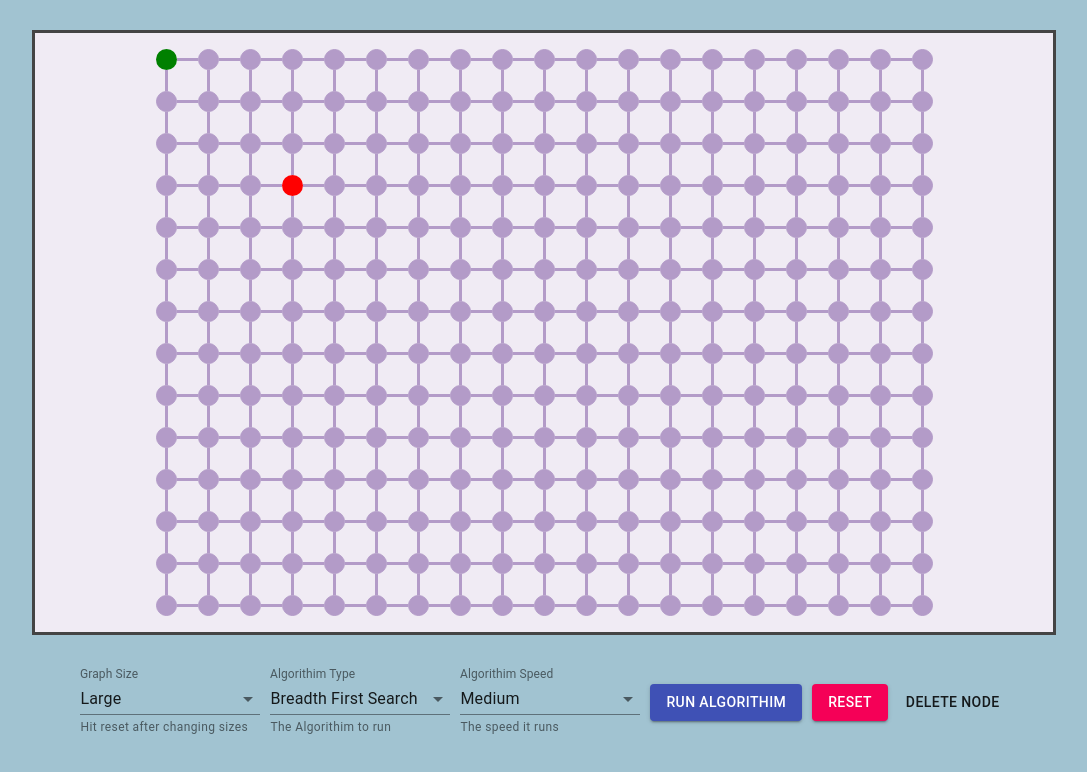
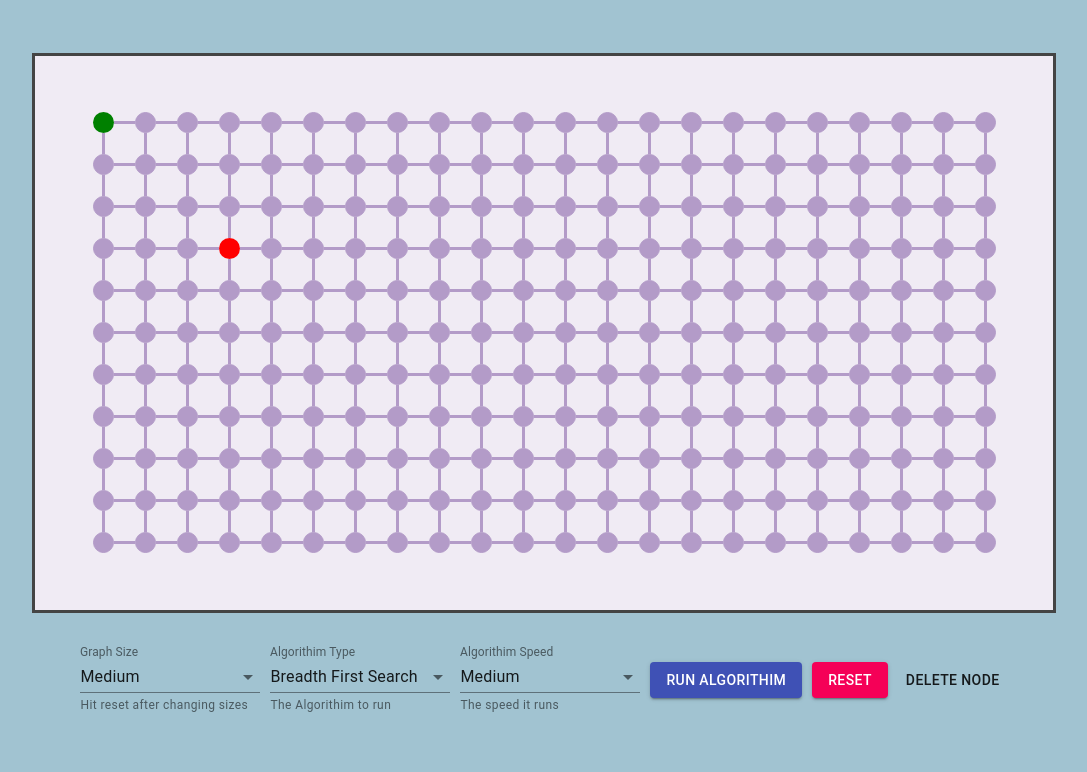
Before and after one commit to Sparrkyy/algorithim_visualizer, a React (Create React App) app: page / in a window 1280 px wide. Shown: the top 772 px of the page, without its empty margins (96-1183 px from the left). Built offline with nearby package versions, Linux system fonts and the light colour scheme.

Commit message:
changed the ratio of the width and height

```diff
--- a/src/components/Dashboard.tsx
+++ b/src/components/Dashboard.tsx
@@ -10,8 +10,8 @@ const FINISH_NODE_CORDS: NodeCords = [6, 6];
 const Dashboard: FC = () => {
 	const startNodeRef = useRef(START_NODE_CORDS);
 	const finishNodeRef = useRef(FINISH_NODE_CORDS);
-	const [graphHeight, setGraphHeight] = useState(27);
-	const [graphWidth, setGraphWidth] = useState(37);
+	const [graphHeight, setGraphHeight] = useState(21);
+	const [graphWidth, setGraphWidth] = useState(43);
 	const [graph, setGraph] = useState(
 		generateGraph(startNodeRef.current, finishNodeRef.current, graphHeight, graphWidth)
 	);
--- a/src/components/OptionsBar.tsx
+++ b/src/components/OptionsBar.tsx
@@ -12,6 +12,7 @@ import FormHelperText from "@material-ui/core/FormHelperText";
 import FormControl from "@material-ui/core/FormControl";
 import Select from "@material-ui/core/Select";
 import Button from "@material-ui/core/Button";
+import { useEffect } from "react";
 
 interface OptionsBarContent {
 	Graph: GraphUnit[][];
@@ -64,7 +65,12 @@ const OptionsBar: FC<OptionsBarContent> = ({
 	const [currentAlgo, setCurrentAlgo] = useState(AlgoTypes.BFS);
 	const [DELAY_TIME, setDelayTime] = useState(60);
 	const [isAlgoRunning, setIsAlgoRunning] = useState(false);
-	const [graphSize, setGraphSize] = useState(27);
+	const [graphSize, setGraphSize] = useState(21);
+
+	useEffect(() => {
+		setGraphHeight(graphSize as number);
+		setGraphWidth((graphSize as number) * 2 + 1);
+	});
 
 	const setAlgoRunningToFalse = () => {
 		setIsAlgoRunning(false);
@@ -82,9 +88,10 @@ const OptionsBar: FC<OptionsBarContent> = ({
 						setGraphSize(e.target.value as number);
 						setGraphHeight(e.target.value as number);
 						setGraphWidth(
-							((e.target.value as number) * 1.7777) % 2 === 0
-								? (e.target.value as number) * 1.7777
-								: (e.target.value as number) * 1.7777 + 1
+							(e.target.value as number) * 2 + 1
+							// ((e.target.value as number) * 1.7777) % 2 === 0
+							// 	? (e.target.value as number) * 1.7777
+							// 	: (e.target.value as number) * 1.7777 + 1
 						);
 					}}
 				>
```
